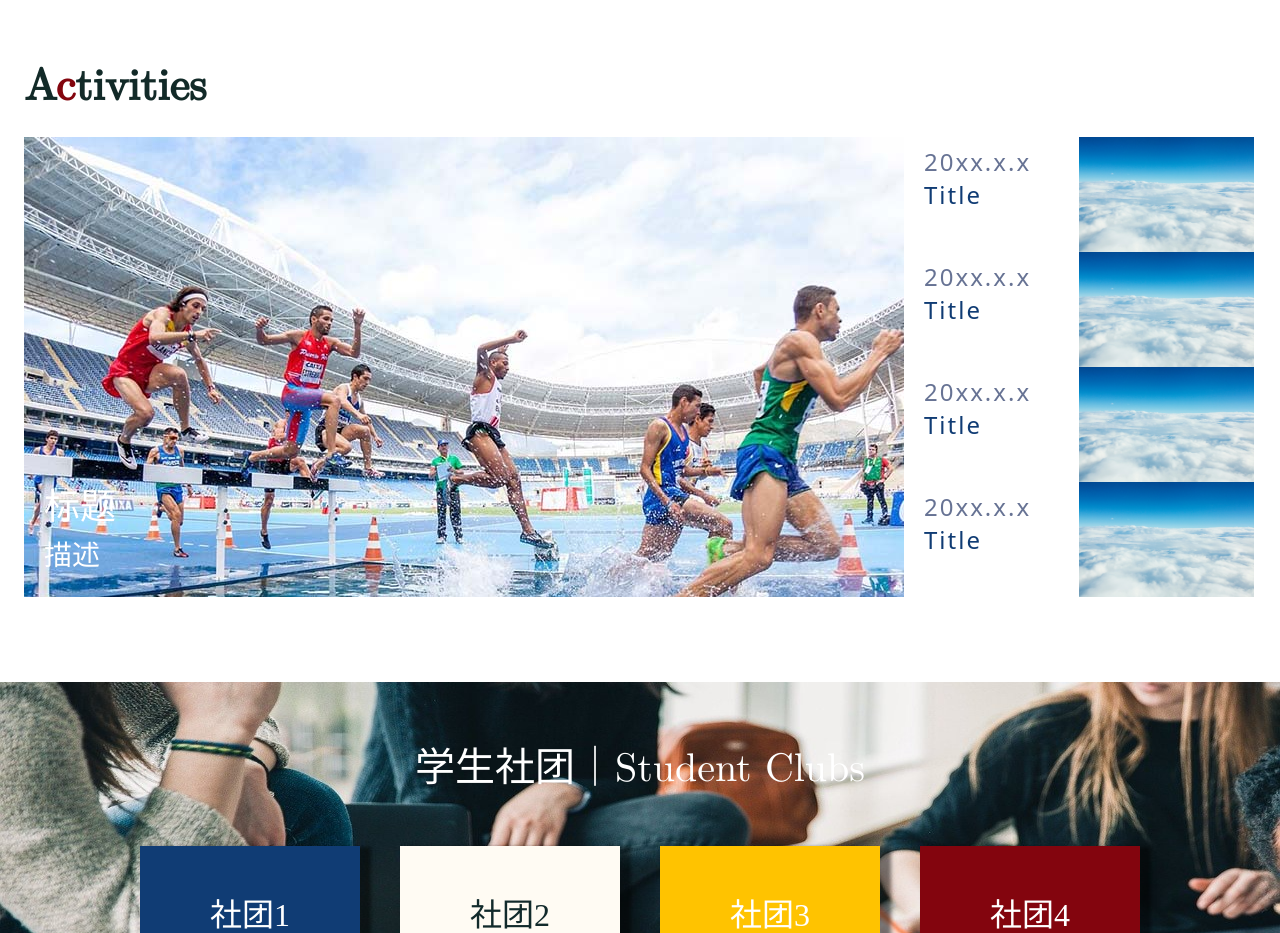
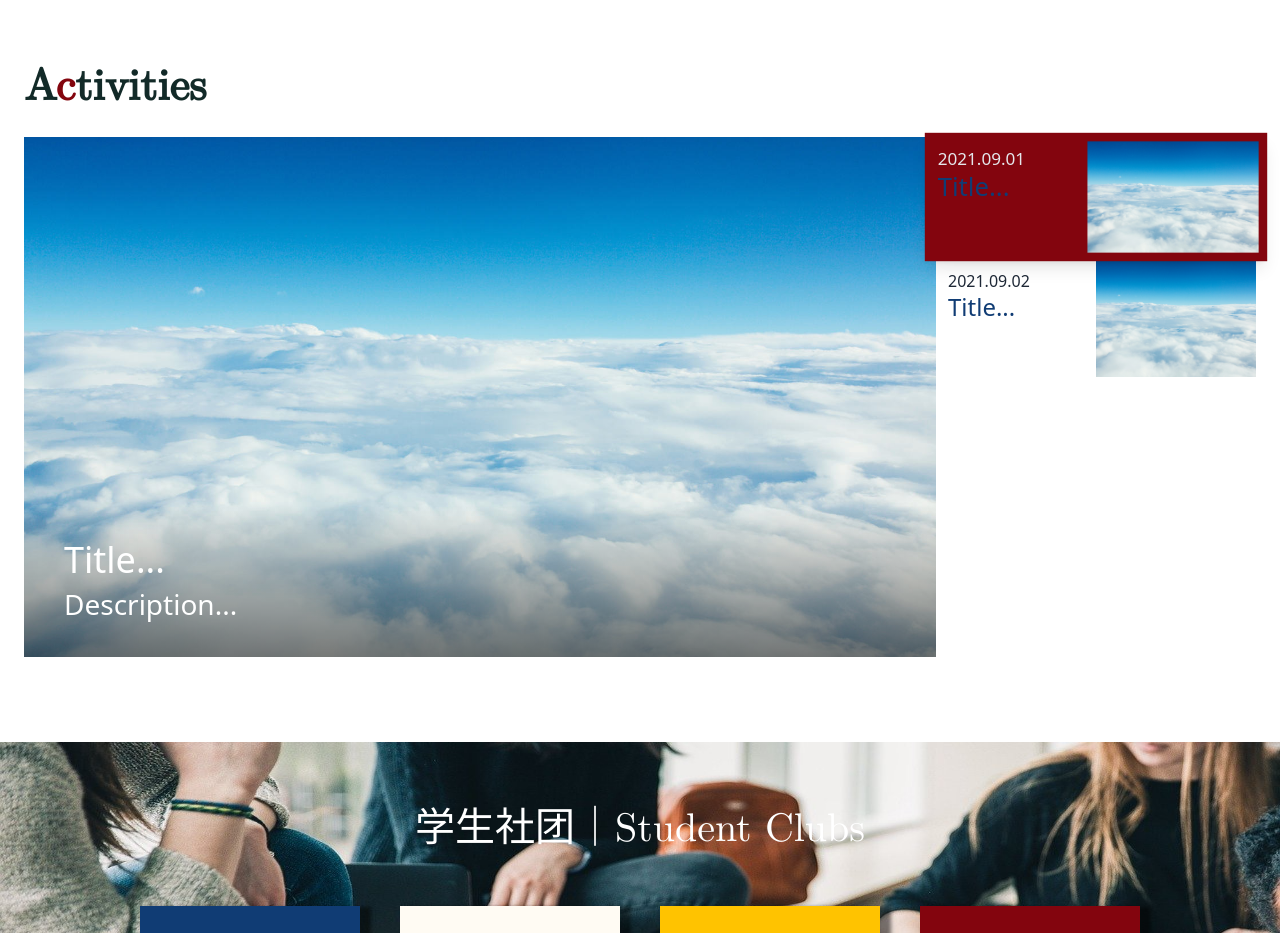
Before and after one commit to BAID-CSClub/baid-website-next, a Vue app: page /en-US/campus in a window 1280 px wide. Shown: the part 840-1773 px from the top of the page. Built offline with nearby package versions, Linux system fonts and the light colour scheme; a web font is replaced by a local one.

Commit message:
Refactor Activities

```diff
--- a/src/components/DesktopCampusLife/ActivitiesSection.vue
+++ b/src/components/DesktopCampusLife/ActivitiesSection.vue
@@ -2,100 +2,55 @@
   <section class="section">
     <NotFancyTitle cn="学生活动" en="Activities" color="red"></NotFancyTitle>
 
-    <!-- 这里是不是可以参考一下我改的那个 LearningMethod 但是这个悬停效果怎么做呀 -->
-    <div id="selector" class="flex justify-center">
-      <div id="selected" style="flex: 3">
-        <h2 class="selectedText ml-5 font-sans color-white mt-85 text-9 mb-0">
-          {{ $t('CampusLife.Activities.Selected.Title') }}
+    <div class="flex h-130">
+      <div class="flex-1 relative">
+        <img
+          :src="activities[current].image"
+          alt=""
+          class="w-full h-full object-cover"
+        />
+        <div
+          class="absolute bottom-0 w-full special-bg transition-opacity-300"
+          :class="{ 'op-0': transition }"
+        >
+          <h2 class="font-sans color-white text-9 mb-2 ml-10">
+            {{ activities[current][$i18n.locale].title }}
           </h2>
-        <p class="selectedText ml-5 font-sans color-white text-7 mt-3 mb-0">
-          {{ $t('CampusLife.Activities.Selected.Description') }}
+          <p class="font-sans color-white text-7 mb-10 ml-10">
+            {{ activities[current][$i18n.locale].content }}
           </p>
         </div>
-      <div class="flex-col">
-        <div id="options" class="flex-col flex">
-          <div id="option1" class="option flex-row flex border b-1 bg-white">
+      </div>
+
+      <div class="w-80">
         <div
-              id="option1Text"
-              style="width: 175px; height: 115px"
-              class="optionContainer"
+          class="flex-row flex border b-1 h-30 transition-all-300 bg-white"
+          :class="{
+            'scale-107 shadow-lg !bg-[var(--standard-red)] border-color-[var(--standard-red)]':
+              current === index && !transition
+          }"
+          v-for="(activity, index) in activities"
+          v-on:click="change(index)"
         >
+          <div class="w-50% pl-3">
             <p
-                class="optionDate ml-5 font-sans color-[var(--standard-blue)] text-6 mt-3 mb-0"
+              class="font-sans color-gray-8 text-4 mt-3 mb-0 transition-color-300"
+              :class="{ '!color-gray-2': current === index && !transition }"
             >
-                {{ $t('CampusLife.Activities.Option1.Date') }}
+              {{ activity.date }}
             </p>
             <p
-                class="optionText ml-5 font-sans color-[var(--standard-blue)] text-6 mt-2"
+              class="font-sans color-[var(--standard-blue)] text-6 transition-color-300"
+              :class="{ 'color-white': current === index && !transition }"
             >
-                {{ $t('CampusLife.Activities.Option1.Title') }}
+              {{ activity[$i18n.locale].title }}
             </p>
           </div>
-            <img :src="homeBg1" class="optionImg" />
-          </div>
-          <div id="option2" class="option flex-row flex border b-1 bg-white">
-            <div
-              id="option2Text"
-              style="width: 175px; height: 115px"
-              class="optionContainer"
-            >
-              <p
-                class="optionDate ml-5 font-sans color-[var(--standard-blue)] text-6 mt-3 mb-0"
-              >
-                {{ $t('CampusLife.Activities.Option2.Date') }}
-              </p>
-              <p
-                class="optionText ml-5 font-sans color-[var(--standard-blue)] text-6 mt-2"
-              >
-                {{ $t('CampusLife.Activities.Option2.Title') }}
-              </p>
-            </div>
-            <img :src="homeBg1" class="optionImg" />
-          </div>
-          <div
-            id="option3"
-            class="option flex-row flex border-lightblue b-1 bg-white"
-          >
-            <div
-              id="option3Text"
-              style="width: 175px; height: 115px"
-              class="optionContainer"
-            >
-              <p
-                class="optionDate ml-5 font-sans color-[var(--standard-blue)] text-6 mt-3 mb-0"
-              >
-                {{ $t('CampusLife.Activities.Option3.Date') }}
-              </p>
-              <p
-                class="optionText ml-5 font-sans color-[var(--standard-blue)] text-6 mt-2"
-              >
-                {{ $t('CampusLife.Activities.Option3.Title') }}
-              </p>
-            </div>
-            <img :src="homeBg1" class="optionImg" />
-          </div>
-          <div
-            id="option4"
-            class="option flex-row flex border-lightblue b-1 bg-white"
-          >
-            <div
-              id="option3Text"
-              style="width: 175px; height: 115px"
-              class="optionContainer"
-            >
-              <p
-                class="optionDate ml-5 font-sans color-[var(--standard-blue)] text-6 mt-3 mb-0"
-              >
-                {{ $t('CampusLife.Activities.Option4.Date') }}
-              </p>
-              <p
-                class="optionText ml-5 font-sans color-[var(--standard-blue)] text-6 mt-2"
-              >
-                {{ $t('CampusLife.Activities.Option4.Title') }}
-              </p>
-            </div>
-            <img :src="homeBg1" class="optionImg" />
-          </div>
+          <img
+            :src="homeBg1"
+            class="w-50% transition-all-300 object-cover"
+            :class="{ 'm-2': current === index && !transition }"
+          />
         </div>
       </div>
     </div>
@@ -103,72 +58,53 @@
 </template>
 
 <script setup>
+import { ref } from 'vue'
 import homeBg1 from '../../assets/images/homeBg1.jpg?webp'
 import NotFancyTitle from '../NotFancyTitle.vue'
+
+const activities = [
+  {
+    image: homeBg1,
+    date: '2021.09.01',
+    'zh-CN': {
+      title: '标题...',
+      content: '介绍...'
+    },
+    'en-US': {
+      title: 'Title...',
+      content: 'Description...'
+    }
+  },
+  {
+    image: homeBg1,
+    date: '2021.09.02',
+    'zh-CN': {
+      title: '标题...',
+      content: '介绍...'
+    },
+    'en-US': {
+      title: 'Title...',
+      content: 'Description...'
+    }
+  }
+]
+
+const current = ref(0)
+
+const transition = ref(false)
+
+function change (index) {
+  if (index === current.value || transition.value) return
+  transition.value = true
+  setTimeout(() => {
+    current.value = index
+    transition.value = false
+  }, 300)
+}
 </script>
 
 <style scoped>
-.option {
-  border-color: rgba(157, 186, 224, 1);
-  border-right-style: none;
-  width: 352px;
-  height: 115px;
-}
-
-.optionImg {
-  width: 175px;
-  height: 115px;
-}
-
-.option:hover {
-  background-color: var(--standard-red);
-  width: 398px;
-  height: 158px;
-}
-
-.option:hover .optionImg {
-  margin-top: 10px;
-  margin-bottom: 10px;
-  width: 192px;
-  height: 139px;
-}
-
-.option:hover .optionContainer {
-  width: 398px;
-  height: 158px;
-}
-
-.option:hover .optionDate {
-  color: white;
-}
-
-.option:hover .optionText {
-  color: white;
-}
-
-.optionDate {
-  width: 130px;
-  word-break: break-all;
-  white-space: pre-line;
-  letter-spacing: 2px;
-  color: rgba(103, 115, 148, 1);
-}
-
-.optionText {
-  width: 130px;
-  word-break: break-all;
-  white-space: pre-line;
-  letter-spacing: 2px;
-}
-
-.selectedText {
-  width: 800px;
-  word-break: break-all;
-  white-space: pre-line;
-}
-
-#selected {
-  background: url('../../assets/images/campusBg2.jpg?webp') no-repeat
-    content-box;
+.special-bg {
+  background: linear-gradient(rgba(0, 0, 0, 0), rgba(0, 0, 0, 0.5));
 }
 </style>
--- a/src/components/DesktopEducationTeaching/LearningMethods.vue
+++ b/src/components/DesktopEducationTeaching/LearningMethods.vue
@@ -20,9 +20,9 @@
           class="absolute bottom-0 pa-10 color-white special-bg transition-opacity-300"
           :class="{ 'op-0': transition }"
         >
-          <h3>{{ methods[current]['zh-CN'].title }}</h3>
+          <h3>{{ methods[current][$i18n.locale].title }}</h3>
           <p>
-            {{ methods[current]['zh-CN'].content }}
+            {{ methods[current][$i18n.locale].content }}
           </p>
         </div>
       </div>
```
Lines whose indentation alone changed are shown as unchanged.
